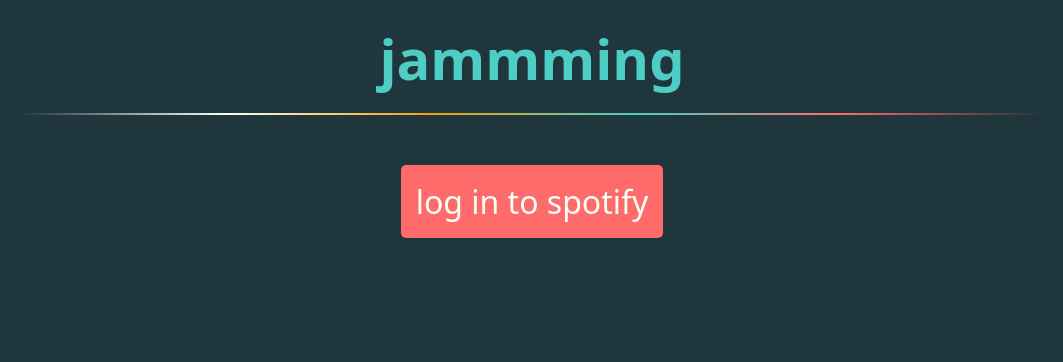
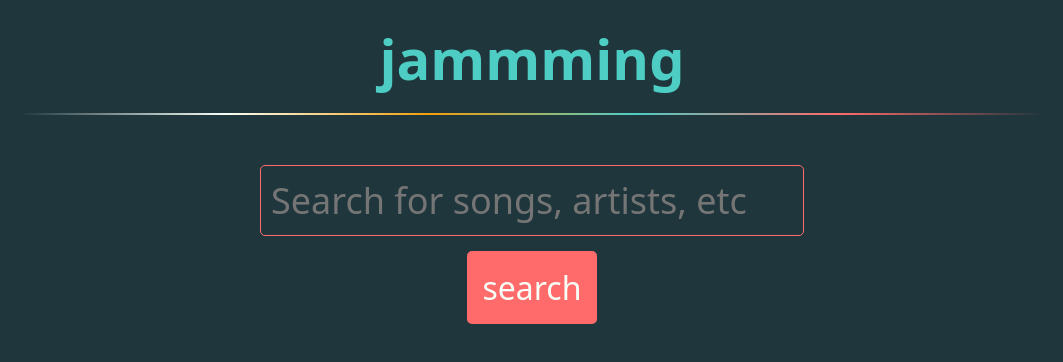
Before and after one commit to av3di/jammming, a React (Create React App) app: page / in a window 1280 px wide. Shown: the top 362 px of the page, without its empty margins (108-1171 px from the left). Built offline with nearby package versions, Linux system fonts and the light colour scheme; a web font is replaced by a local one.

Commit message:
hide main-panel if user has logged in but has no search results yet

```diff
--- a/src/App.js
+++ b/src/App.js
@@ -9,8 +9,8 @@
 
 function App() {
   // const loggedIn = !!window.localStorage.getItem('access_token');
-  const loggedIn = false;
-
+  const loggedIn = true;
+  const tracksResults2 = [];
   const params = new URLSearchParams(window.location.search);
   if(params.get("code")) code = params.get("code");
 
@@ -34,10 +34,12 @@
   }
 
   let body = <button className="login">log in to spotify</button>;
+
   if (loggedIn) {
     body = (
       <>
         <SearchBar />
+        {tracksResults2.length > 0 && (
           <div className="main-panel">
             <SearchResults tracks={tracksResults} onAdd={addTrack} />
             <Playlist
@@ -47,6 +49,7 @@
               setName={setPlaylistName}
             />
           </div>
+        )}
       </>
     );
   }
```
Lines whose indentation alone changed are shown as unchanged.
